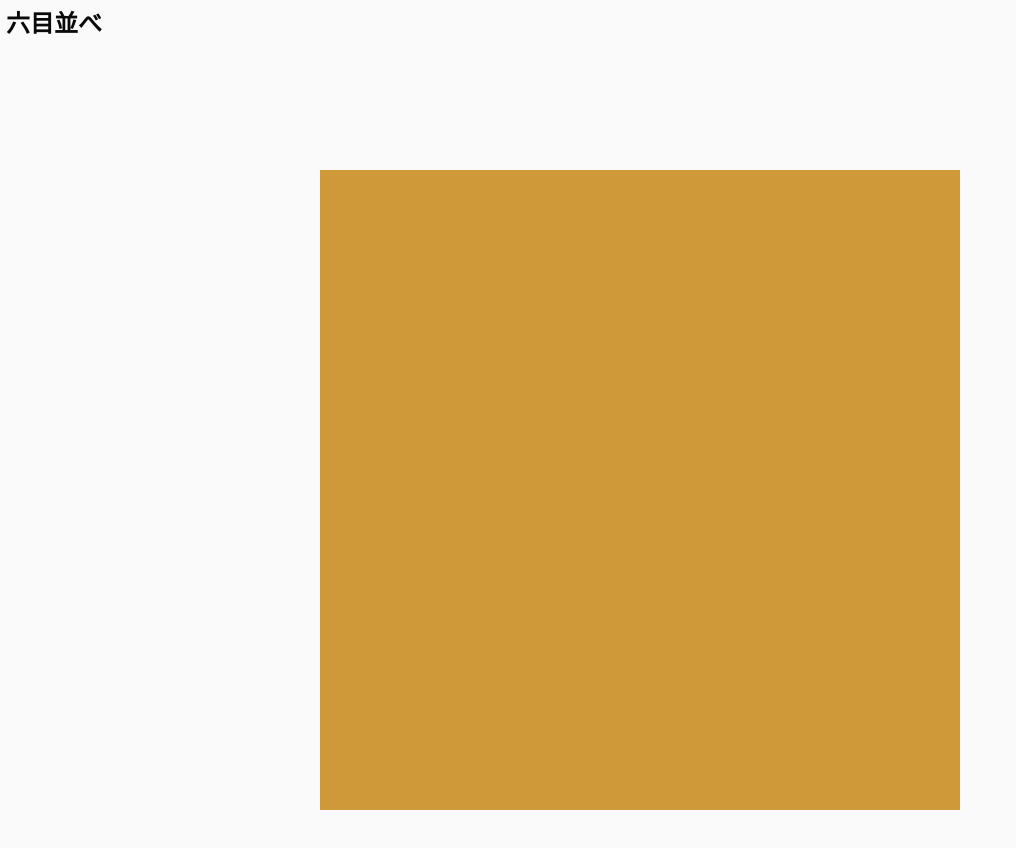
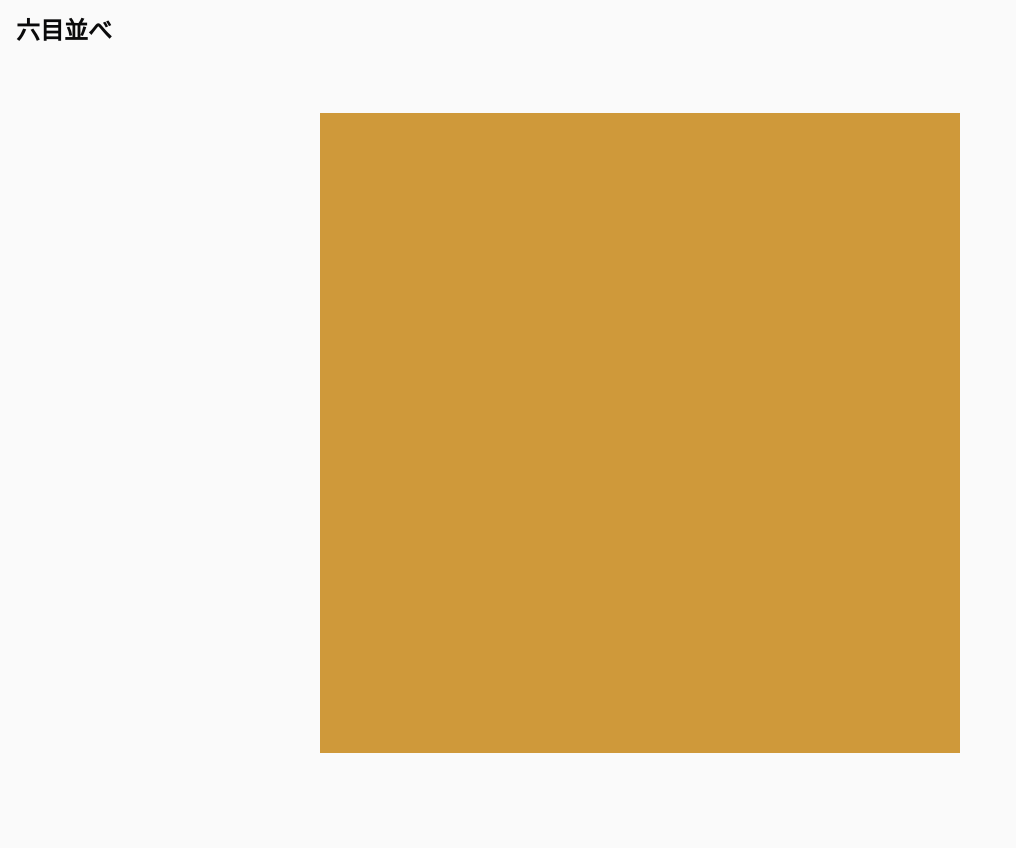
Before and after one commit to TakuyaXyze/6moku-narabe, a Next.js app: page / in a window 1280 px wide. Shown: the whole page, without its empty margins (0-1016 px from the left). Built offline with nearby package versions, Linux system fonts and the light colour scheme.

Commit message:
✨ CSSの分割

```diff
--- a/components/GameBoard.tsx
+++ b/components/GameBoard.tsx
@@ -1,5 +1,6 @@
+import "../styles/GameBoard.css"
+
 export function GameBoard() {
-
     return (
         <div className="gameBoard">
         </div>
--- a/components/PlayGround.tsx
+++ b/components/PlayGround.tsx
@@ -1,7 +1,7 @@
 import { GameBoard } from "./GameBoard";
+import "../styles/PlayGround.css"
 
 export function PlayGround() {
-
     return (
         <div className="playGround">
             <GameBoard />
--- a/components/Title.tsx
+++ b/components/Title.tsx
@@ -1,5 +1,6 @@
+import "../styles/Title.css"
+
 export function Title() {
-
   return (
     <h1 className="title">
       六目並べ
--- /dev/null
+++ b/styles/GameBoard.css
@@ -0,0 +1,6 @@
+.gameBoard {
+    background: #cf993a;
+    margin-top: 5%;
+    height: 80%;
+    aspect-ratio: 1/1;
+}
--- /dev/null
+++ b/styles/PlayGround.css
@@ -0,0 +1,8 @@
+.playGround {
+    display: flex;
+    justify-content: center;
+    position: relative;
+    margin: 0;
+    height: 100%;
+    width: 100%;
+}
--- /dev/null
+++ b/styles/Title.css
@@ -0,0 +1,5 @@
+.title {
+    padding: 0.8rem 0 0 1rem;
+    font-size: 1.5rem;
+    font-weight: bold;
+}
--- a/styles/globals.css
+++ b/styles/globals.css
@@ -49,25 +49,3 @@ body {
   margin-top: 0;
   height: 100%;
 }
-
-.title {
-  padding: 6px 0 0 6px;
-  font-size: 1.5rem;
-  font-weight: bold;
-}
-
-.playGround {
-  display: flex;
-  justify-content: center;
-  position: relative;
-  margin: 0;
-  height: 100%;
-  width: 100%;
-}
-
-.gameBoard {
-  background: #cf993a;
-  margin-top: 10%;
-  height: 80%;
-  aspect-ratio: 1/1;
-}
```
